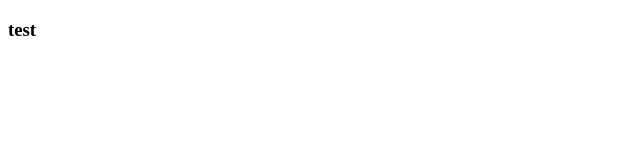
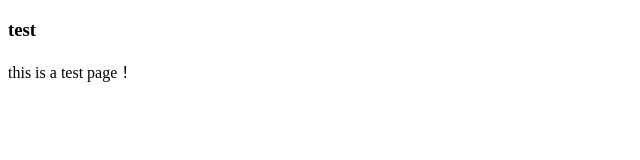
Before and after one commit to TimYeoh/sk, a plain HTML site: page index.html in a window 1280 px wide. Shown: the whole page, without its empty margins (0-640 px from the left). Drawn offline with Linux system fonts and the light colour scheme.

Commit message:
第二次提交

```diff
--- a/index.html
+++ b/index.html
@@ -6,5 +6,6 @@
 </head>
 <body>
 	<h3>test</h3>
+	<p>this is a test page！</p>
 </body>
 </html>
```
